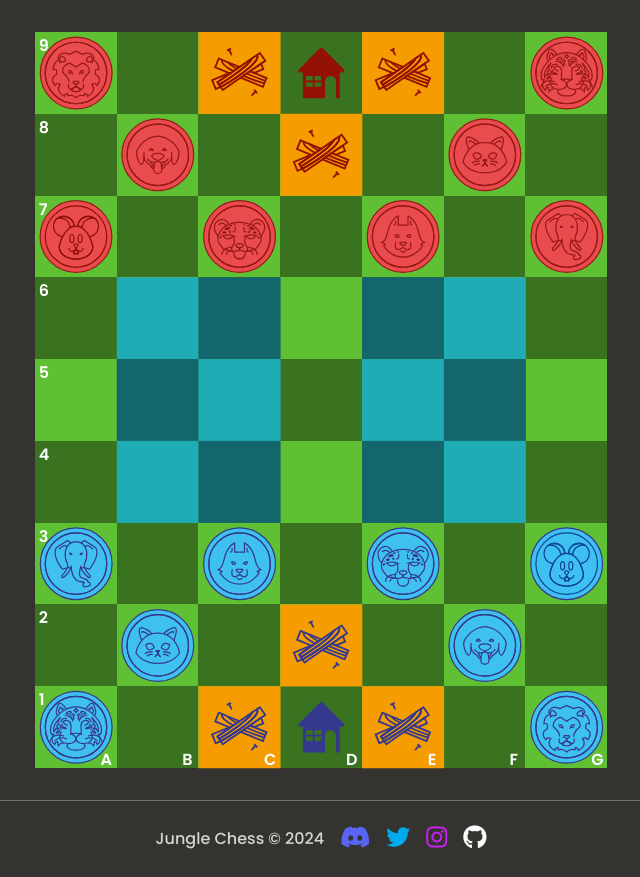
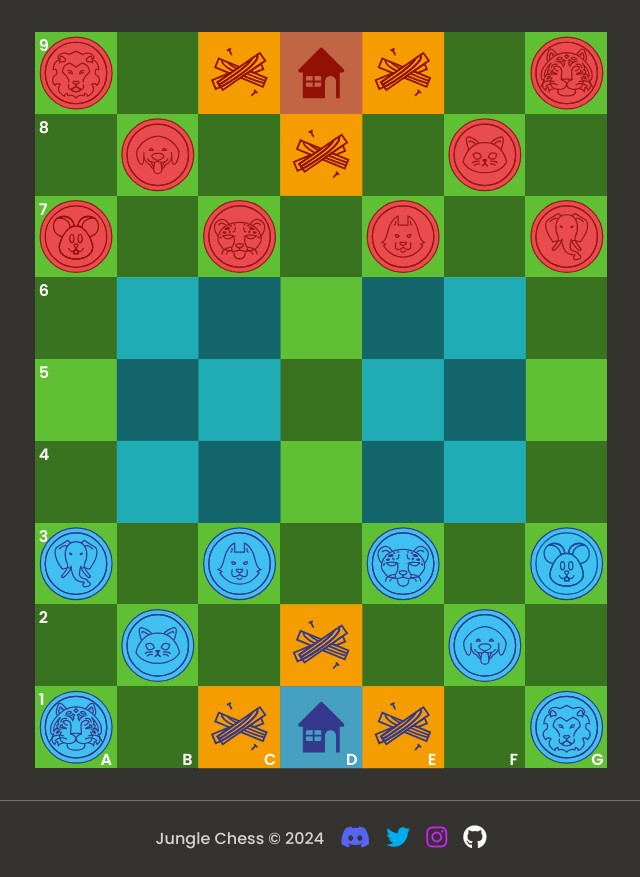
Before and after one commit to TochuGV/JungleChess, a Next.js app in the folder web/: page /game in a window 1280 px wide. Shown: the whole page, without its empty margins (319-959 px from the left). Built offline with nearby package versions, Linux system fonts and the light colour scheme.

Commit message:
Add comment to enable Tailwind styles rendering

```diff
--- a/web/components/game/End.tsx
+++ b/web/components/game/End.tsx
@@ -13,7 +13,7 @@ export default function End(props: EndProps) {
 
   return (
     <div
-      className={`absolute ${props.position} bg-endBackground-${props.color == PieceColor.BLUE ? 0 : 1}`}
+      className={`absolute bg-endBackground-${props.color == PieceColor.BLUE ? 0 : 1}`}
       style={{
         transform: `translate(${props.position.x * cellSize}px, ${props.position.y * cellSize}px)`,
         width: cellSize,
@@ -34,3 +34,5 @@ export default function End(props: EndProps) {
 function UseContext(CellSizeContext: React.Context<number>) {
   throw new Error("Function not implemented.");
 }
+
+// bg-endBackground-0 bg-endBackground-1
```
